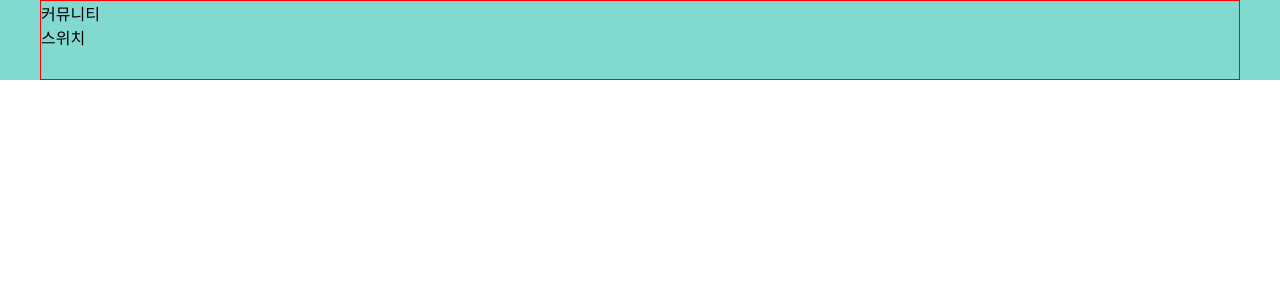
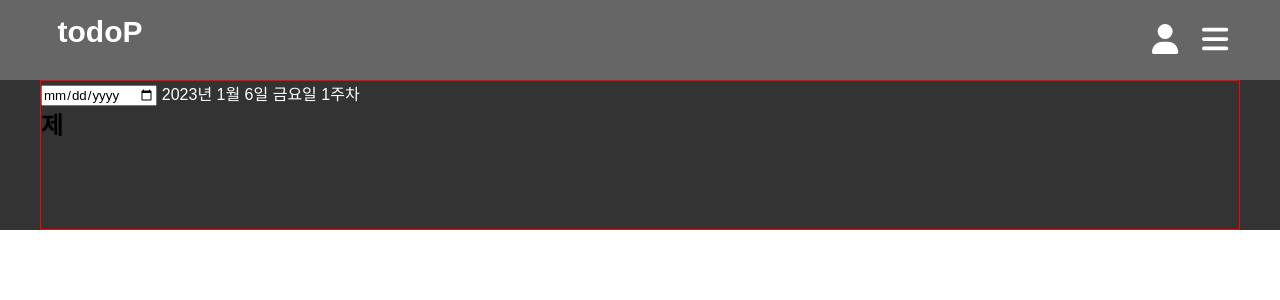
Before and after one commit to Yoodachan/mint_button, a React (Create React App) app in the folder mint_button/: page / in a window 1280 px wide. Shown: the top 300 px of the page. Built offline with nearby package versions, Linux system fonts and the light colour scheme.

Commit message:
폰트어썸 저장

```diff
--- a/mint_button/src/App.js
+++ b/mint_button/src/App.js
@@ -1,25 +1,72 @@
 import React from 'react';
+import { FontAwesomeIcon } from "@fortawesome/react-fontawesome";
+import { faBars } from "@fortawesome/free-solid-svg-icons";
+import { faUser } from "@fortawesome/free-solid-svg-icons";
 // import Header from './Header';
+import { useState } from 'react';
 import './css/Reset.css';
 import './css/App.css';
 
+// 공용 변수
+
+// 요일 년도 시간 분 초 구하기
+const load_date = new Date();
+const now_year = load_date.getFullYear();
+const now_month = load_date.getMonth()+1;
+const now_day = load_date.getDay()+1;
+//1. 오늘의 요일 구하기 함수
+
+// 요일 배열
+let week_kor = ["일요일","월요일","화요알","수요일","목요일","금요일","토요일"]
+// 요일 배열 순서 설정
+let week_arr = [0,1,2,3,4,5,6];
+// 요일 배열 순서 매칭
+week_arr = week_kor;
+
+
+// 오늘의 요일
+const now_week = week_arr[load_date.getDay()];
+
+
+
+//2. n주차 계산
+
+const getWeek = (date) => {
+  const currentDate = date.getDate()
+  const firstDay = new Date(date.setDate(1)).getDay();
+  return Math.ceil((currentDate + firstDay) / 7);
+}
+const now_weeks = getWeek(new Date());
+
+const now_date = now_year + "년 " + now_month + "월 " + now_day  + "일 " + now_week + " " + now_weeks + "주차 " ;
+
+
 function App() {
+  // let test = '날짜';
+  let [ title_name, title_change ] = '제목';
   return (
     <div className="App">
       <header>
         <nav>
           <div className='content'>
-            <ul>
-              <li><h1><a href="#"></a></h1></li>
-              <li><a href="community">커뮤니티</a></li>
-              <li><a href="collection">스위치</a></li>
-              <li><a href=""></a></li>
+            <h1 id="logo"><a href="./index.html">todoP</a></h1>
+            <ul id="nav_list">
+              <li className='menu_user'><button type="button"><FontAwesomeIcon icon={faUser}/></button></li>
+              <li className='menu_list'><button type="button"><FontAwesomeIcon icon={faBars}/></button></li>
             </ul>
           </div>
         </nav>
       </header>
-      <main>
-        <section>
+      <main id="main">
+        <section id="top">
+          <div className='content'>
+            <div className='date_wrap'>
+              <input class="cal" type="date"></input>
+              <span className='now_date'> { now_date } </span>
+              <h2> { title_name }</h2>
+            </div>
+
+          </div>
 
 
         </section>
--- a/mint_button/src/css/App.css
+++ b/mint_button/src/css/App.css
@@ -2,25 +2,103 @@
 메인 #82d9d0
 
 */
+
+/* 공용 태그 */
+.content {
+  width: 1200px;
+  margin: 0 auto;
+}
+
+
+/* 헤더 및 네브 */
+
 header,nav {
   width: 100%;
 }
 nav {
   height: 80px;
-  background-color: #82d9d0;
-}
-.content {
-  width: 1200px;
-  margin: 0 auto;
+  background-color: #666;
+  color: #fff;
+  /* background-color: #82d9d0; */
 }
 nav .content {
-  border: 1px solid red;
+  display: flex;
+  justify-content: space-between;
   height: 80px;
+  /* border: 1px solid red; */
 }
 
-#id {
-  width: 60px;
-  height: 60px;
+#logo {
+  width: 120px;
+  height: 80px;
+  text-align: center;
+  font-size: 30px;
+  padding: 15px 0px;
+  /* border: 1px solid red; */
+}
+#logo a {
+  width: inherit;
+  height: 50px;
+}
+
+#nav_list {
+  width: 300px;
+  padding: 15px 0px;
+  font-size: 16px;
+  display: flex;
+  justify-content: right;
+  /* border: 1px solid blue; */
+}
+
+#nav_list li {
+  width: 50px;
+  height: 50px;
+  text-align: center;
+}
+
+#nav_list .menu_user {
+  background: none;
+  border: none;
+  outline: none;
+}
+#logo a:focus,
+#nav_list button:focus {
+  border-radius: 50%;
+  border: none;
+  outline: none;
+  /* outline: 3px solid #82d9d0a7; */
+  /* border: 3px solid #82d9d0a7; */
+  background-color: inherit;
+}
+
+#nav_list button {
+  width: inherit;
+  height: inherit;
+  border-radius:inherit;
+  display: block;
+  margin: 0 auto;
+  background: none;
+  border: none;
+  font-size: 30px;
+}
+
+#nav_list button svg {
+  color: #fff;
+}
+
+/* 메인 영역 */
+#main {
+  background: #333;
+}
+
+.date_wrap {
+  height: 150px;
+  border: 1px solid red;
+}
+
+.now_date {
+  color: #fff;
+
 }
 
 
--- a/mint_button/src/css/Reset.css
+++ b/mint_button/src/css/Reset.css
@@ -24,7 +24,7 @@ h2,h3 {
 ul,li{
     list-style:none
 }
-a{
+a{  display: block;
     text-decoration:none;
     color: inherit;
 }
```
Also changed, not shown: package.json (added, +9 -0 lines), 1 other file (tests, documents, lock files or other folders).
